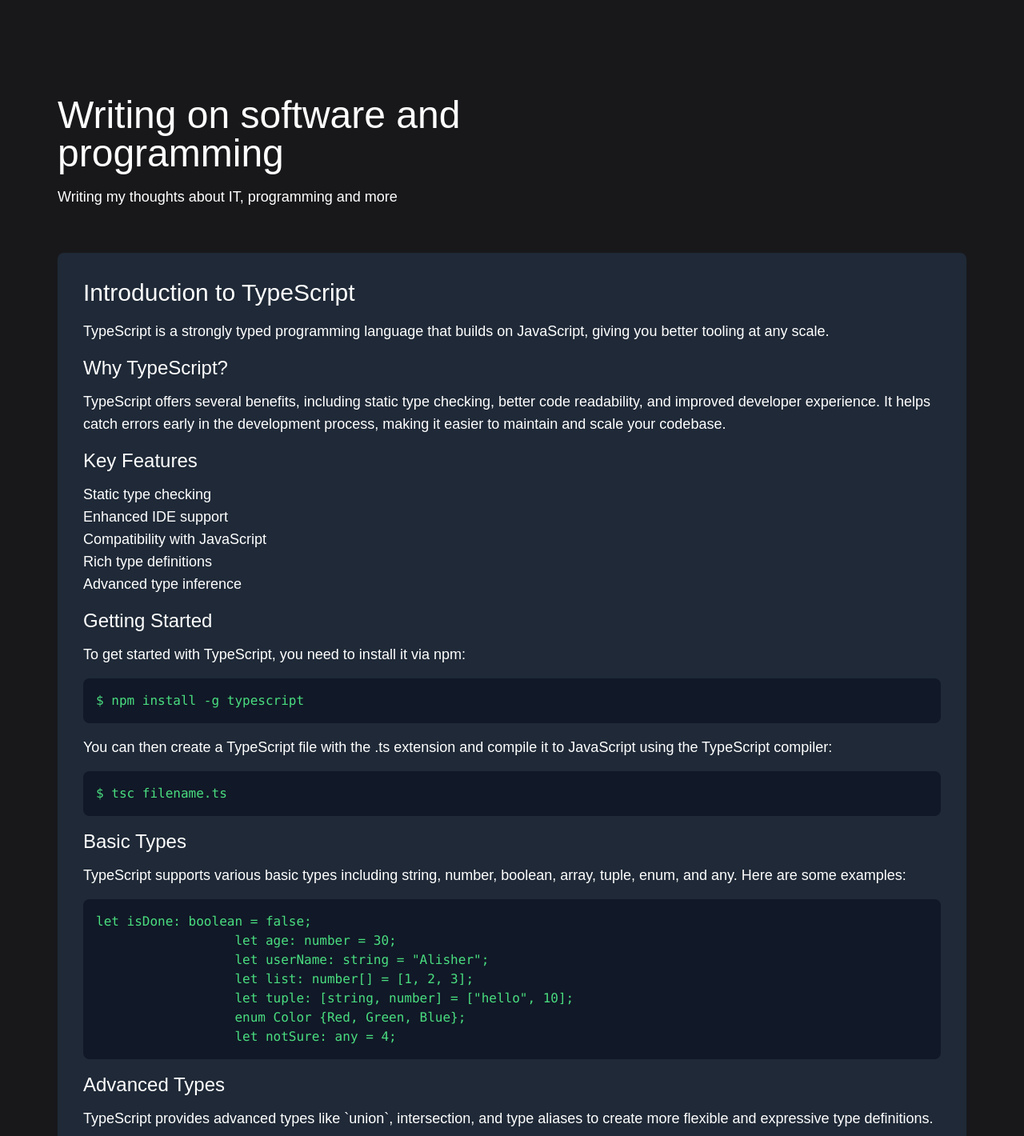
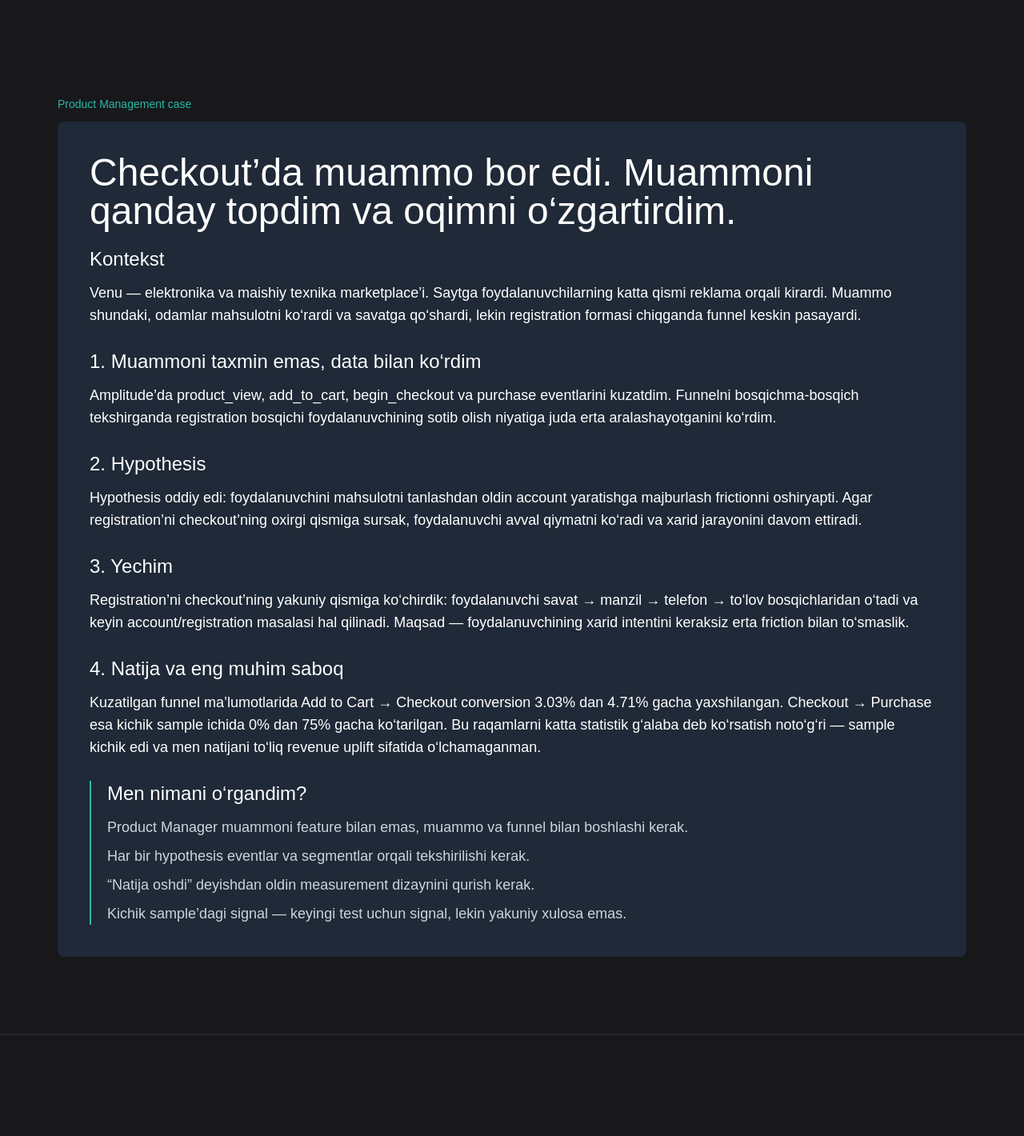
Before and after one commit to umarovcoder/myWebsite, a React (Vite) app: page /articles/product-checkout-case in a window 1280 px wide. Shown: the part 120-1540 px from the top of the page at 80% size. Built offline with nearby package versions, Linux system fonts and the light colour scheme; a web font is replaced by a local one.

Commit message:
Add bilingual Product Management case article

```diff
--- a/src/pages/Articles/Typescript/DetailedArticle.tsx
+++ b/src/pages/Articles/Typescript/DetailedArticle.tsx
@@ -1,170 +1,106 @@
 import { FC } from 'react';
 import { useParams } from 'react-router-dom';
+import { useLanguage } from '../../../context/LanguageContext';
 
-const Articles: FC = () => {
+const DetailedArticle: FC = () => {
+  const { articleId } = useParams();
+  const { language } = useLanguage();
+  const uz = language === 'uz';
+
+  if (articleId === 'product-checkout-case') {
+    return (
+      <>
+        <title>{uz ? 'Checkout’dagi friction — Product Management case' : 'Checkout friction — Product Management case'}</title>
+        <div className='container pt-20 md:pt-28 lg:pt-32 px-4 sm:px-6 md:px-8'>
+          <p className='text-[#2AB7A6] text-sm mb-3'>{uz ? 'Product Management case' : 'Product Management case'}</p>
+          <article className='bg-gray-800 p-5 sm:p-7 lg:p-10 rounded-lg'>
+            <h1 className='text-white text-3xl md:text-5xl mb-5'>
+              {uz ? 'Checkout’da muammo bor edi. Muammoni qanday topdim va oqimni o‘zgartirdim.' : 'There was a checkout problem. How I found it and changed the flow.'}
+            </h1>
+
+            <div className='space-y-7 text-slate-300 text-base md:text-lg leading-8'>
+              <section>
+                <h2 className='text-white text-2xl mb-3'>{uz ? 'Kontekst' : 'Context'}</h2>
+                <p>{uz
+                  ? 'Venu — elektronika va maishiy texnika marketplace’i. Saytga foydalanuvchilarning katta qismi reklama orqali kirardi. Muammo shundaki, odamlar mahsulotni ko‘rardi va savatga qo‘shardi, lekin registration formasi chiqganda funnel keskin pasayardi.'
+                  : 'Venu is a marketplace for electronics and home appliances. A large share of users arrived through advertising. Users viewed products and added them to cart, but the funnel dropped sharply when the registration form appeared.'}</p>
+              </section>
+
+              <section>
+                <h2 className='text-white text-2xl mb-3'>{uz ? '1. Muammoni taxmin emas, data bilan ko‘rdim' : '1. I looked at data instead of guessing'}</h2>
+                <p>{uz
+                  ? 'Amplitude’da product_view, add_to_cart, begin_checkout va purchase eventlarini kuzatdim. Funnelni bosqichma-bosqich tekshirganda registration bosqichi foydalanuvchining sotib olish niyatiga juda erta aralashayotganini ko‘rdim.'
+                  : 'I used Amplitude to track product_view, add_to_cart, begin_checkout and purchase. Looking at the funnel showed that registration was interfering with purchase intent too early in the journey.'}</p>
+              </section>
+
+              <section>
+                <h2 className='text-white text-2xl mb-3'>{uz ? '2. Hypothesis' : '2. Hypothesis'}</h2>
+                <p>{uz
+                  ? 'Hypothesis oddiy edi: foydalanuvchini mahsulotni tanlashdan oldin account yaratishga majburlash frictionni oshiryapti. Agar registration’ni checkout’ning oxirgi qismiga sursak, foydalanuvchi avval qiymatni ko‘radi va xarid jarayonini davom ettiradi.'
+                  : 'The hypothesis was simple: forcing users to create an account before they had committed to the product was adding friction. Moving registration later in checkout could let users see value first and complete more of the purchase flow.'}</p>
+              </section>
+
+              <section>
+                <h2 className='text-white text-2xl mb-3'>{uz ? '3. Yechim' : '3. Solution'}</h2>
+                <p>{uz
+                  ? 'Registration’ni checkout’ning yakuniy qismiga ko‘chirdik: foydalanuvchi savat → manzil → telefon → to‘lov bosqichlaridan o‘tadi va keyin account/registration masalasi hal qilinadi. Maqsad — foydalanuvchining xarid intentini keraksiz erta friction bilan to‘smaslik.'
+                  : 'We moved registration toward the end of checkout: cart → address → phone → payment, and handled the account step later. The goal was to avoid blocking purchase intent with an early friction point.'}</p>
+              </section>
+
+              <section>
+                <h2 className='text-white text-2xl mb-3'>{uz ? '4. Natija va eng muhim saboq' : '4. Result and the important lesson'}</h2>
+                <p>{uz
+                  ? 'Kuzatilgan funnel ma’lumotlarida Add to Cart → Checkout conversion 3.03% dan 4.71% gacha yaxshilangan. Checkout → Purchase esa kichik sample ichida 0% dan 75% gacha ko‘tarilgan. Bu raqamlarni katta statistik g‘alaba deb ko‘rsatish noto‘g‘ri — sample kichik edi va men natijani to‘liq revenue uplift sifatida o‘lchamaganman.'
+                  : 'In the observed funnel data, Add to Cart → Checkout conversion improved from 3.03% to 4.71%. Checkout → Purchase moved from 0% to 75% in a small sample. It would be wrong to present this as a statistically proven win: the sample was small and I did not measure the full revenue uplift.'}</p>
+              </section>
+
+              <section className='border-l-2 border-[#2AB7A6] pl-5'>
+                <h2 className='text-white text-2xl mb-3'>{uz ? 'Men nimani o‘rgandim?' : 'What I learned'}</h2>
+                <ul className='list-disc list-inside space-y-2'>
+                  <li>{uz ? 'Product Manager muammoni feature bilan emas, muammo va funnel bilan boshlashi kerak.' : 'A Product Manager should start with the problem and funnel, not with a feature.'}</li>
+                  <li>{uz ? 'Har bir hypothesis eventlar va segmentlar orqali tekshirilishi kerak.' : 'Every hypothesis should be testable through events and segments.'}</li>
+                  <li>{uz ? '“Natija oshdi” deyishdan oldin measurement dizaynini qurish kerak.' : 'Before saying “results improved”, measurement must be designed properly.'}</li>
+                  <li>{uz ? 'Kichik sample’dagi signal — keyingi test uchun signal, lekin yakuniy xulosa emas.' : 'A signal from a small sample is a reason for the next test, not a final conclusion.'}</li>
+                </ul>
+              </section>
+            </div>
+          </article>
+        </div>
+      </>
+    );
+  }
+
   return (
     <>
-      <title>Articles - Alisher</title>
+      <title>{uz ? 'TypeScript — Alisher' : 'TypeScript — Alisher'}</title>
       <div className='container pt-20 md:pt-28 lg:pt-32 px-4 sm:px-6 md:px-8'>
-        <div>
-          <h1 className='text-white text-3xl sm:text-4xl md:text-5xl w-full md:w-3/5'>Writing on software and programming</h1>
-          <p className='text-white text-sm md:text-base lg:text-lg py-3 md:py-4'>Writing my thoughts about IT, programming and more</p>
-        </div>
-
-        <div className='mt-8 md:mt-10'>
-          <article className='bg-gray-800 p-4 sm:p-6 lg:p-8 rounded-lg'>
-            <h2 className='text-white text-2xl md:text-3xl mb-3 md:mb-4'>Introduction to TypeScript</h2>
-            <p className='text-white text-base md:text-lg mb-3 md:mb-4'>
-              TypeScript is a strongly typed programming language that builds on JavaScript, giving you better tooling at any scale.
-            </p>
-            <h3 className='text-white text-xl md:text-2xl mb-2 md:mb-3'>Why TypeScript?</h3>
-            <p className='text-white text-base md:text-lg mb-3 md:mb-4'>
-              TypeScript offers several benefits, including static type checking, better code readability, and improved developer experience. It helps catch errors early in the development process, making it easier to maintain and scale your codebase.
-            </p>
-            <h3 className='text-white text-xl md:text-2xl mb-2 md:mb-3'>Key Features</h3>
-            <ul className='list-disc list-inside text-white text-base md:text-lg mb-3 md:mb-4'>
-              <li>Static type checking</li>
-              <li>Enhanced IDE support</li>
-              <li>Compatibility with JavaScript</li>
-              <li>Rich type definitions</li>
-              <li>Advanced type inference</li>
+        <article className='bg-gray-800 p-5 sm:p-7 lg:p-10 rounded-lg'>
+          <p className='text-[#2AB7A6] text-sm mb-3'>Development</p>
+          <h1 className='text-white text-3xl md:text-5xl mb-5'>{uz ? 'TypeScript bilan tanishuv' : 'Introduction to TypeScript'}</h1>
+          <div className='space-y-6 text-slate-300 text-base md:text-lg leading-8'>
+            <p>{uz ? 'TypeScript JavaScript ustiga qurilgan, statik typing imkonini beruvchi til bo‘lib, katta kod bazalarini boshqarishni osonlashtiradi.' : 'TypeScript is a typed language built on JavaScript that improves maintainability and developer tooling.'}</p>
+            <h2 className='text-white text-2xl'>{uz ? 'Asosiy afzalliklari' : 'Key benefits'}</h2>
+            <ul className='list-disc list-inside space-y-2'>
+              <li>{uz ? 'Static type checking' : 'Static type checking'}</li>
+              <li>{uz ? 'IDE va developer experience yaxshiroq' : 'Better IDE and developer experience'}</li>
+              <li>{uz ? 'JavaScript bilan moslik' : 'JavaScript compatibility'}</li>
+              <li>{uz ? 'Katta loyihalarda maintainability' : 'Maintainability at scale'}</li>
             </ul>
-            <h3 className='text-white text-xl md:text-2xl mb-2 md:mb-3'>Getting Started</h3>
-            <p className='text-white text-base md:text-lg mb-3 md:mb-4'>
-              To get started with TypeScript, you need to install it via npm:
-            </p>
-            <pre className='bg-gray-900 p-3 sm:p-4 rounded-lg mb-4 overflow-x-auto'>
-              <code className='text-green-400'>$ npm install -g typescript</code>
-            </pre>
-            <p className='text-white text-base md:text-lg mb-3 md:mb-4'>
-              You can then create a TypeScript file with the .ts extension and compile it to JavaScript using the TypeScript compiler:
-            </p>
-            <pre className='bg-gray-900 p-3 sm:p-4 rounded-lg mb-4 overflow-x-auto'>
-              <code className='text-green-400'>$ tsc filename.ts</code>
-            </pre>
-            <h3 className='text-white text-xl md:text-2xl mb-2 md:mb-3'>Basic Types</h3>
-            <p className='text-white text-base md:text-lg mb-3 md:mb-4'>
-              TypeScript supports various basic types including string, number, boolean, array, tuple, enum, and any. Here are some examples:
-            </p>
-            <pre className='bg-gray-900 p-3 sm:p-4 rounded-lg mb-4 overflow-x-auto'>
-              <code className='text-green-400'>
-                {`let isDone: boolean = false;
-                  let age: number = 30;
-                  let userName: string = "Alisher";
-                  let list: number[] = [1, 2, 3];
-                  let tuple: [string, number] = ["hello", 10];
-                  enum Color {Red, Green, Blue};
-                  let notSure: any = 4;`}
-              </code>
-            </pre>
-            <h3 className='text-white text-xl md:text-2xl mb-2 md:mb-3'>Advanced Types</h3>
-            <p className='text-white text-base md:text-lg mb-3 md:mb-4'>
-              TypeScript provides advanced types like `union`, intersection, and type aliases to create more flexible and expressive type definitions.
-            </p>
-            <pre className='bg-gray-900 p-3 sm:p-4 rounded-lg mb-4 overflow-x-auto'>
-              <code className='text-green-400'>
-                {`type Padding = string | number;
-function padLeft(value: string, padding: Padding) {
-  // ...
+            <h2 className='text-white text-2xl'>{uz ? 'Oddiy misol' : 'Simple example'}</h2>
+            <pre className='bg-gray-900 p-4 rounded-lg overflow-x-auto'><code className='text-green-400'>{`interface User {
+  name: string;
+  age: number;
 }
 
-interface Bird {
-  fly(): void;
-  layEggs(): void;
+const user: User = {
+  name: "Alisher",
+  age: 21,
+};`}</code></pre>
+          </div>
+        </article>
+      </div>
+    </>
+  );
 }
 
-interface Fish {
-  swim(): void;
-  layEggs(): void;
-}
-  type Pet = Bird | Fish;`}
-              </code>
-            </pre>
-            <h3 className='text-white text-xl md:text-2xl mb-2 md:mb-3'>Classes and Interfaces</h3>
-            <p className='text-white text-base md:text-lg mb-3 md:mb-4'>
-              TypeScript extends JavaScript classes with interfaces, access modifiers, and more to facilitate object-oriented programming.
-            </p>
-            <pre className='bg-gray-900 p-3 sm:p-4 rounded-lg mb-4 overflow-x-auto'>
-              <code className='text-green-400'>
-                {`class Greeter {
-  private greeting: string;
-
-  constructor(message: string) {
-    this.greeting = message;
-  }
-
-  greet() {
-    return "Hello, " + this.greeting;
-  }
-}
-
-let greeter = new Greeter("world");
-
-interface Person {
-  firstName: string;
-  lastName: string;
-}
-
-function greeter(person: Person) {
-  return "Hello, " + person.firstName + " " + person.lastName;
-}
-
-let user = { firstName: "Jane", lastName: "User" };`}
-              </code>
-            </pre>
-            <h3 className='text-white text-xl md:text-2xl mb-2 md:mb-3'>Generics</h3>
-            <p className='text-white text-base md:text-lg mb-3 md:mb-4'>
-              Generics enable the creation of reusable components that work with any data type. This ensures type safety while maintaining flexibility.
-            </p>
-            <pre className='bg-gray-900 p-3 sm:p-4 rounded-lg mb-4 overflow-x-auto'>
-              <code className='text-green-400'>
-                {`function identity<T>(arg: T): T {
-  return arg;
-}
-
-let output1 = identity<string>("myString");
-let output2 = identity<number>(100);`}
-              </code>
-            </pre>
-            <h3 className='text-white text-xl md:text-2xl mb-2 md:mb-3'>TypeScript with React</h3>
-            <p className='text-white text-base md:text-lg mb-3 md:mb-4'>
-              TypeScript integrates seamlessly with React, providing robust type checking and IntelliSense for props and state.
-            </p>
-            <pre className='bg-gray-900 p-3 sm:p-4 rounded-lg mb-4 overflow-x-auto'>
-              <code className='text-green-400'>
-                {`import React, { FC } from 'react';
-
-interface Props {
-  name: string;
-}
-
-const Hello: FC<Props> = ({ name }) => {
-  return <h1>Hello, {name}</h1>;
-}
-
-export default Hello;`}
-              </code>
-            </pre>
-            <h3 className='text-white text-xl md:text-2xl mb-2 md:mb-3'>Best Practices</h3>
-            <p className='text-white text-base md:text-lg mb-3 md:mb-4'>
-              Following best practices ensures that you get the most out of TypeScript:
-            </p>
-            <ul className='list-disc list-inside text-white text-base md:text-lg mb-3 md:mb-4'>
-              <li>Consistently use types and interfaces for type safety.</li>
-              <li>Leverage TypeScript's strict mode for enhanced error checking.</li>
-              <li>Integrate TypeScript with your build tools and CI/CD pipeline.</li>
-              <li>Keep your type definitions up to date as your code evolves.</li>
-              <li>Use modern TypeScript features like optional chaining and nullish coalescing.</li>
-            </ul>
-            <h3 className='text-white text-xl md:text-2xl mb-2 md:mb-3'>Conclusion</h3>
-            <p className='text-white text-base md:text-lg mb-3 md:mb-4'>
-              TypeScript enhances JavaScript by adding static types, improving code quality, and boosting developer productivity. Whether you are working on a small project or a large application, TypeScript can help you write more reliable and maintainable code.
-            </p>
-          </article>
-        </div>
-      </div>
-    </>
-  )
-}
-
-export default Articles;
+export default DetailedArticle;
```
